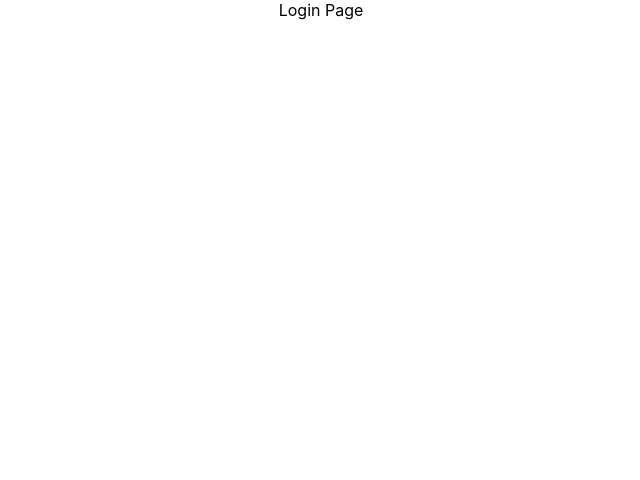
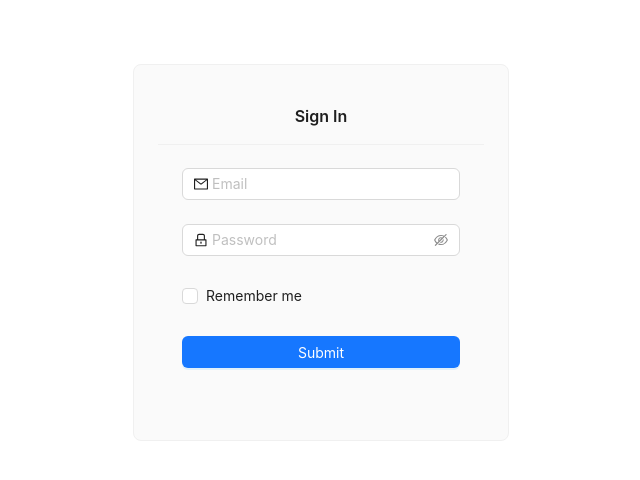
Before and after one commit to Aravind-Ram/mallow-interview, a React (Create React App) app: page / in a window 1280 px wide. Shown: the top 480 px of the page, without its empty margins (319-959 px from the left). Built offline with nearby package versions, Linux system fonts and the light colour scheme.

Commit message:
authentication process

```diff
--- a/package.json
+++ b/package.json
@@ -10,6 +10,8 @@
     "@types/node": "^16.18.119",
     "@types/react": "^18.3.12",
     "@types/react-dom": "^18.3.1",
+    "antd": "^5.22.1",
+    "axios": "^1.7.7",
     "react": "^18.3.1",
     "react-dom": "^18.3.1",
     "react-router": "^6.28.0",
--- /dev/null
+++ b/src/axios.ts
@@ -0,0 +1,46 @@
+import axios from "axios";
+
+const API_BASE_URL = "https://reqres.in/api/"; // Replace with your API base URL
+
+const axiosInstance = axios.create({
+    baseURL: API_BASE_URL,
+    timeout: 10000, // Timeout after 10 seconds
+    headers: {
+        "Content-Type": "application/json",
+    },
+});
+
+// Add a request interceptor
+axiosInstance.interceptors.request.use(
+    (config) => {
+        // Add authorization token if available
+        const token = localStorage.getItem("authToken");
+        if (token) {
+            config.headers.Authorization = `Bearer ${token}`;
+        }
+        return config;
+    },
+    (error) => {
+        // Handle request errors
+        return Promise.reject(error);
+    }
+);
+
+// Add a response interceptor
+axiosInstance.interceptors.response.use(
+    (response) => {
+        // Any status code in the range of 2xx triggers this function
+        return response;
+    },
+    (error) => {
+        // Handle response errors
+        if (error.response?.status === 401) {
+            // Unauthorized, log out the user or redirect to login
+            localStorage.removeItem("authToken");
+            window.location.href = "/login"; // Redirect to login page
+        }
+        return Promise.reject(error);
+    }
+);
+
+export default axiosInstance;
--- a/src/context/AuthContext.tsx
+++ b/src/context/AuthContext.tsx
@@ -1,9 +1,15 @@
-import React, { createContext, useContext } from "react";
+import React, { createContext, useContext, useEffect } from "react";
 import { fakeAuthProvider } from "../auth";
+import { UserTypes } from "../types/UserTypes";
+
 
 interface AuthContextType {
-    user: any;
-    signin: (user: string, callback: VoidFunction) => void;
+    user: {
+        email: string,
+        password: string
+    };
+    loading: boolean;
+    signin: (user: UserTypes.authUser, callback: VoidFunction) => void;
     signout: (callback: VoidFunction) => void;
 }
 
@@ -13,21 +19,34 @@ export function AuthProvider({ children }: { children: React.ReactNode }) {
 
     let [user, setUser] = React.useState<any>(null);
 
+    const [loading, setLoading] = React.useState<boolean>(true);
+
     let signin = (newUser: string, callback: VoidFunction) => {
         return fakeAuthProvider.signin(() => {
+            localStorage.setItem('authUser', JSON.stringify(newUser));
             setUser(newUser);
             callback();
         });
     };
 
+    // Check localStorage on app load
+    useEffect(() => {
+        const authUser = localStorage.getItem("authUser");
+        if (authUser) {
+            setUser(JSON.parse(authUser));
+        }
+        setLoading(false)
+    }, []);
+
     let signout = (callback: VoidFunction) => {
         return fakeAuthProvider.signout(() => {
+            localStorage.removeItem("authUser");
             setUser(null);
             callback();
         });
     };
 
-    let value: any = { user, signin, signout };
+    let value: any = { user, loading, signin, signout };
 
     return <AuthContext.Provider value={value}>{children}</AuthContext.Provider>;
 };
--- a/src/middlewares/RequireAuth.tsx
+++ b/src/middlewares/RequireAuth.tsx
@@ -2,11 +2,15 @@ import { Navigate, useLocation } from "react-router";
 import { useAuth } from "../context/AuthContext";
 
 function RequireAuth({ children }: { children: JSX.Element }) {
-    let auth = useAuth();
+    let {user, loading} = useAuth();
     let location = useLocation();
 
-    if (!auth.user) {
-        return <Navigate to="/login" state={{ from: location }} replace />;
+    if(loading) {
+        return <>Validating authentication...</>
+    }
+
+    if (!user) {
+        return <Navigate to="/" state={{ from: location }} replace />;
     }
 
     return children;
--- a/src/pages/Login.tsx
+++ b/src/pages/Login.tsx
@@ -1,7 +1,102 @@
 import React from 'react';
+import type { FormProps } from 'antd';
+import { MailOutlined, LockOutlined } from '@ant-design/icons';
+import { Card, Col, Row, Button, Checkbox, Form, Input, theme, Flex } from 'antd';
+import { useNavigate } from 'react-router-dom';
+import { useAuth } from '../context/AuthContext';
+import axiosInstance from '../axios';
+
+type FieldType = {
+    email?: string;
+    password?: string;
+    remember?: string;
+};
 
 const Login: React.FC = () => {
-    return <>Login Page</>
+
+    let navigate = useNavigate();
+
+    const auth = useAuth();
+
+    const {
+        token: { borderRadiusLG },
+    } = theme.useToken();
+
+    const onFinish: FormProps<FieldType>['onFinish'] = (values) => {
+        // let user: any = { email: values.email, password: values.password };
+        const response = axiosInstance.post("/auth/login", values)
+            .then(res => {
+                console.log(res);
+            });
+        // const { token } = response.data;
+        // console.log(token);
+        // localStorage.setItem("authToken", token);
+        // return response.data;
+    };
+
+    // auth.signin(user, () => {
+    //     navigate('/user', { replace: true });
+    // });
+
+
+    const onFinishFailed: FormProps<FieldType>['onFinishFailed'] = (errorInfo) => {
+        console.log('Failed:', errorInfo);
+    };
+
+
+    return <Row gutter={16}>
+        <Col
+            style={{
+                display: "flex",
+                alignItems: "center",
+                justifyContent: "center",
+                flex: 1
+            }}
+        >
+            <Card title="Sign In" size="default" style={{
+                background: "#fafafa",
+                padding: 24,
+                borderRadius: borderRadiusLG,
+                marginTop: "5%"
+            }}>
+                <Form
+                    name="basic"
+                    initialValues={{ remember: true }}
+                    onFinish={onFinish}
+                    onFinishFailed={onFinishFailed}
+                    autoComplete="off"
+                >
+                    <Form.Item<FieldType>
+                        name="email"
+                        rules={[
+                            { required: true, message: 'Please input your email address!' },
+                        ]}
+                    >
+                        <Input placeholder="Email" prefix={<MailOutlined />} />
+                    </Form.Item>
+
+                    <Form.Item<FieldType>
+                        name="password"
+                        rules={[{ required: true, message: 'Please input your password!' }]}
+                    >
+                        <Input.Password placeholder="Password" prefix={<LockOutlined />} />
+                    </Form.Item>
+
+                    <Form.Item<FieldType> name="remember" valuePropName="checked">
+                        <Flex justify="space-between" align="center">
+                            <Checkbox>Remember me</Checkbox>
+                        </Flex>
+                    </Form.Item>
+
+                    <Form.Item>
+                        <Button type="primary" htmlType="submit" block>
+                            Submit
+                        </Button>
+                    </Form.Item>
+                </Form>
+            </Card>
+        </Col>
+    </Row>
 };
 
 export default Login;
--- /dev/null
+++ b/src/types/UserTypes.ts
@@ -0,0 +1,7 @@
+export namespace UserTypes {
+
+    export interface authUser {
+        email: string,
+        password: string
+    }
+}
```
Also changed, not shown: 1 other file (tests, documents, lock files or other folders).
